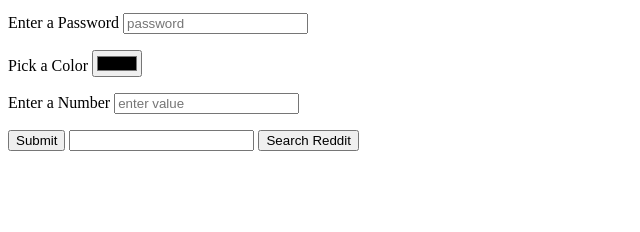
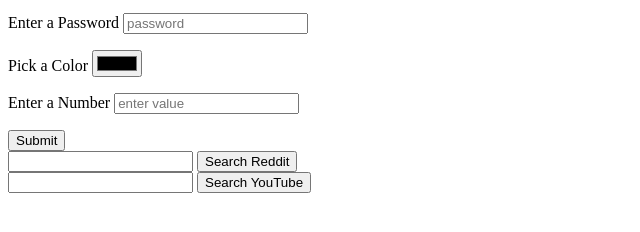
Before and after one commit to GitKitt3n/HTML-Practice, a plain HTML site: page forms.html in a window 1280 px wide. Shown: the part 104-336 px from the top of the page, without its empty margins (0-640 px from the left). Drawn offline with Linux system fonts and the light colour scheme.

Commit message:
Added YouTube Search Form

```diff
--- a/forms.html
+++ b/forms.html
@@ -30,11 +30,14 @@
             <input type="number" id="number" placeholder="enter value" name="num">
         </p>
     <button>Submit</button>
+</form>
     <form action="https://www.reddit.com/search">
         <input type="text" name="query">
         <button>Search Reddit</button>
     </form>
-
-    </form>
+<form action=" https://www.youtube.com/results">
+    <input type="text" name="search_query">
+    <button>Search YouTube</button>
+</form>
 </body>
 </html>
```
